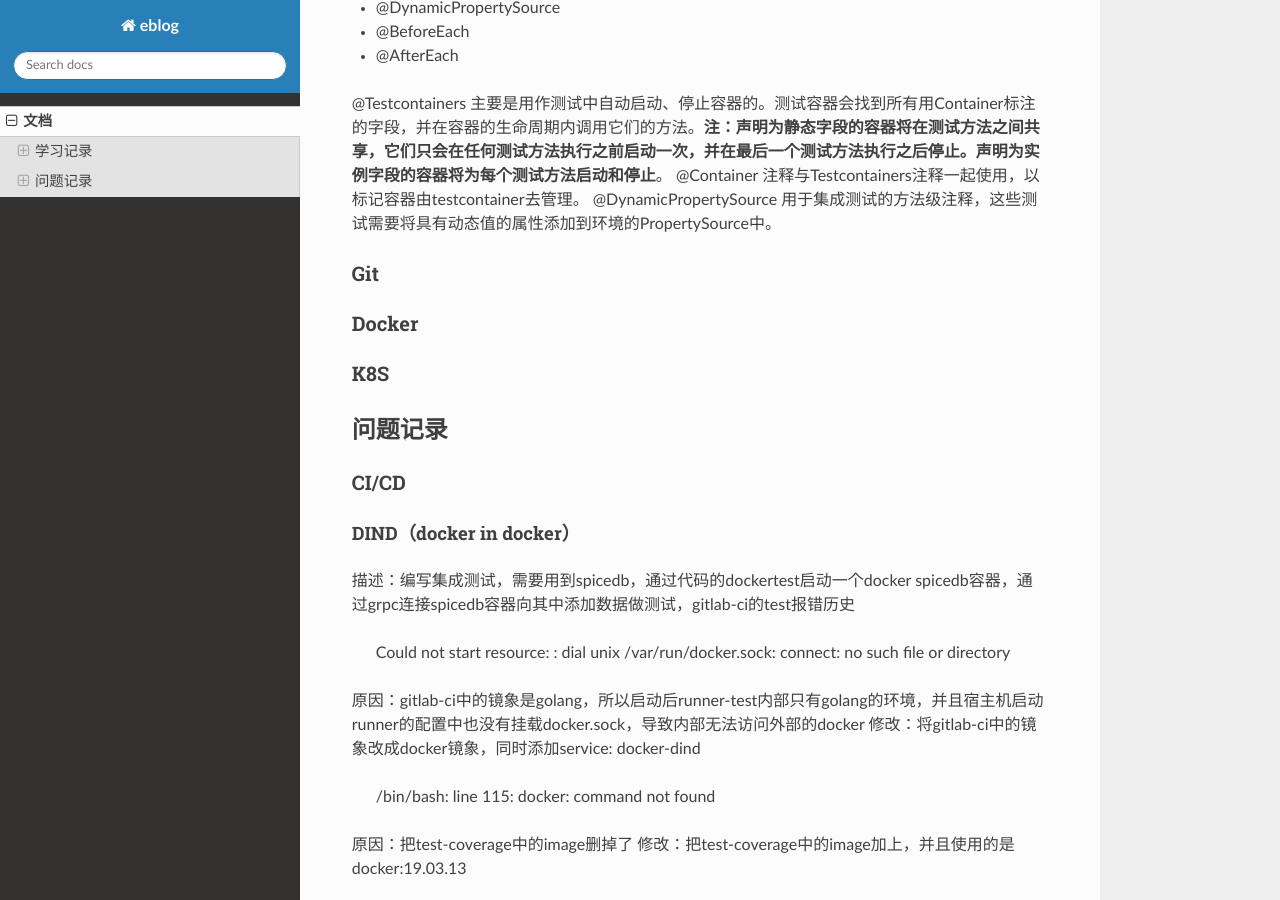
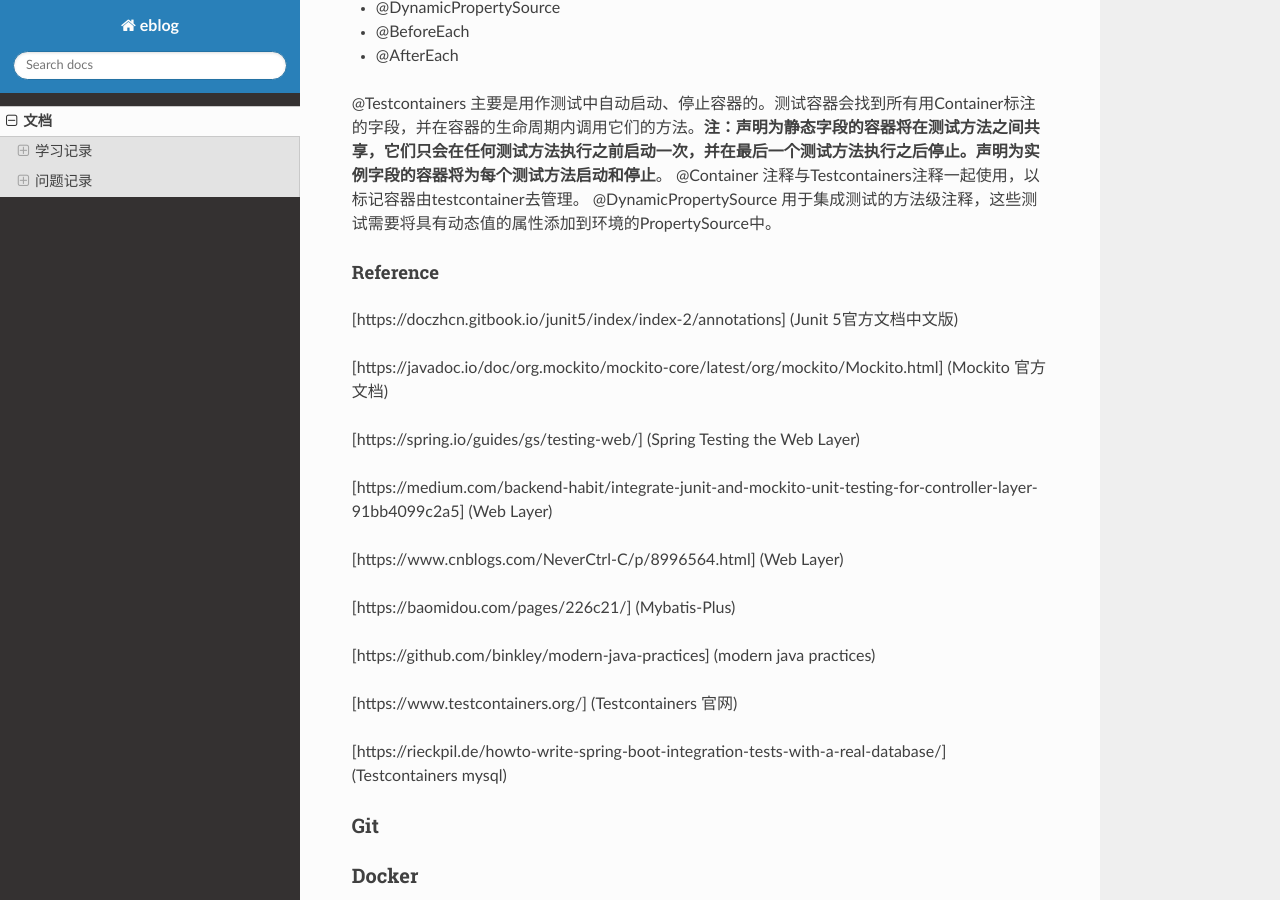
Before and after one commit to Easy-deve/eblog, an MkDocs documentation site: the page built from docs/index.md, in a window 1280 px wide and 900 px high, scrolled down 7032 px. Built offline with MkDocs 1.6.1, drawn with Linux system fonts in a browser that asks for light colours; nearby versions of some CDN libraries.

Commit message:
uint test reference

```diff
--- a/docs/index.md
+++ b/docs/index.md
@@ -397,6 +397,26 @@ DAO中使用到的关键注解有：
 @Container 注释与Testcontainers注释一起使用，以标记容器由testcontainer去管理。
 @DynamicPropertySource 用于集成测试的方法级注释，这些测试需要将具有动态值的属性添加到环境的PropertySource中。
 
+#### Reference
+
+[https://doczhcn.gitbook.io/junit5/index/index-2/annotations] (Junit 5官方文档中文版)
+
+[https://javadoc.io/doc/org.mockito/mockito-core/latest/org/mockito/Mockito.html] (Mockito 官方文档)
+
+[https://spring.io/guides/gs/testing-web/] (Spring Testing the Web Layer)
+
+[https://medium.com/backend-habit/integrate-junit-and-mockito-unit-testing-for-controller-layer-91bb4099c2a5] (Web Layer)
+
+[https://www.cnblogs.com/NeverCtrl-C/p/8996564.html] (Web Layer)
+
+[https://baomidou.com/pages/226c21/] (Mybatis-Plus)
+
+[https://github.com/binkley/modern-java-practices] (modern java practices)
+
+[https://www.testcontainers.org/] (Testcontainers 官网)
+
+[https://rieckpil.de/howto-write-spring-boot-integration-tests-with-a-real-database/] (Testcontainers mysql)
+
 ### Git
 
 ### Docker
```
Also changed, not shown: site/index.html, site/search/search_index.json, 1 other file.
